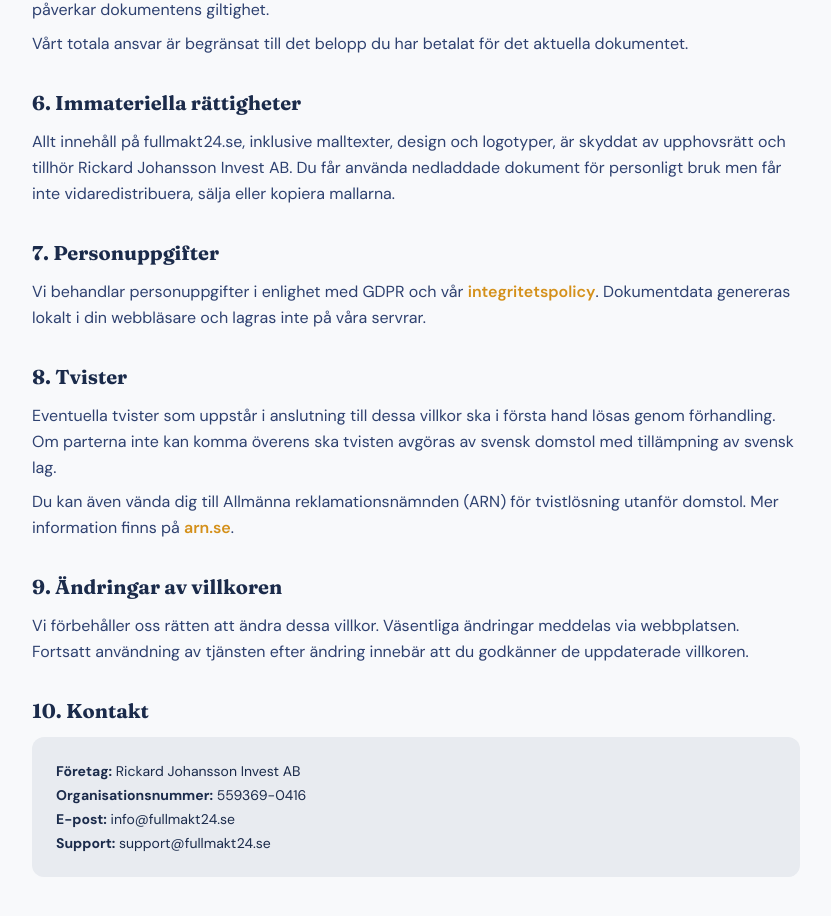
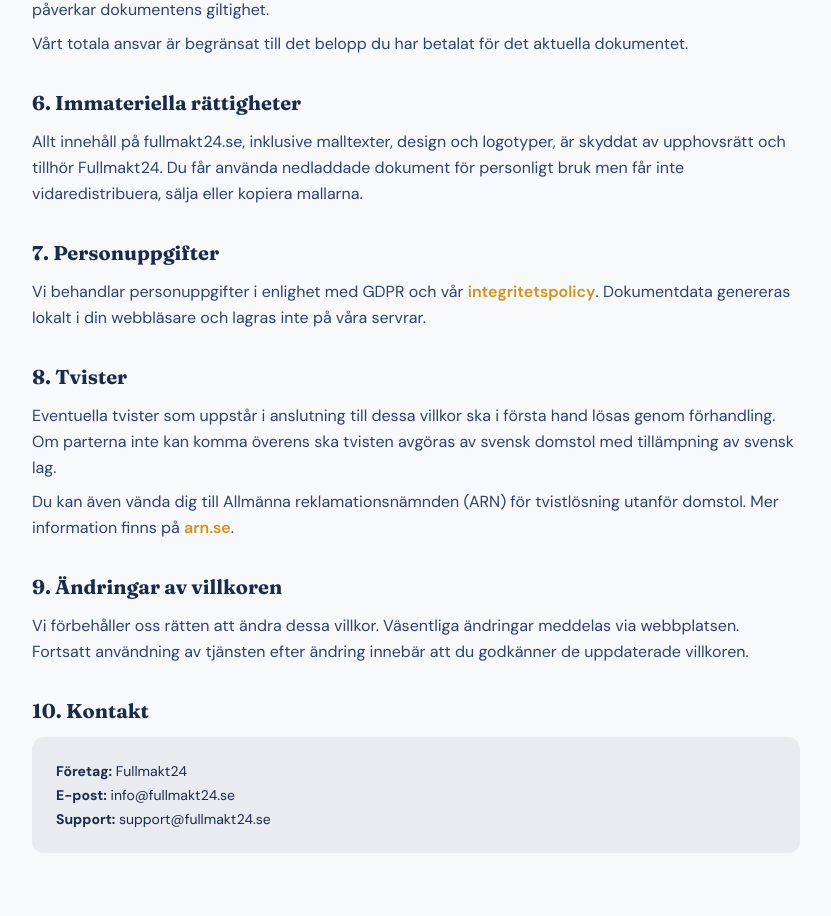
Before and after one commit to rijo01/fullmakt24, a Next.js app: page /villkor in a window 1280 px wide. Shown: the part 1152-2068 px from the top of the page, without its empty margins (224-1055 px from the left). Built offline with nearby package versions, Linux system fonts and the light colour scheme.

Commit message:
Uppdaterat företagsnamn till Fullmakt24

```diff
--- a/app/integritet/page.tsx
+++ b/app/integritet/page.tsx
@@ -16,7 +16,7 @@ export default function IntegritetPage() {
           <section>
             <h2 className="font-heading font-bold text-navy-500 text-xl mb-3">1. Personuppgiftsansvarig</h2>
             <p className="text-navy-400 leading-relaxed">
-              Rickard Johansson Invest AB (org.nr 559369-0416), nedan kallat &quot;vi&quot; eller &quot;Fullmakt24.se&quot;, är personuppgiftsansvarig för behandlingen av dina personuppgifter på fullmakt24.se.
+              Fullmakt24, nedan kallat &quot;vi&quot; eller &quot;Fullmakt24.se&quot;, är personuppgiftsansvarig för behandlingen av dina personuppgifter på fullmakt24.se.
             </p>
             <p className="text-navy-400 leading-relaxed mt-2">Kontakt: info@fullmakt24.se</p>
           </section>
--- a/app/kontakt/page.tsx
+++ b/app/kontakt/page.tsx
@@ -54,9 +54,8 @@ export default function KontaktPage() {
         </div>
 
         <div className="mt-10 bg-navy-50 rounded-xl p-6 text-sm text-navy-500 space-y-1">
-          <p><strong>Företag:</strong> Rickard Johansson Invest AB</p>
-          <p><strong>Organisationsnummer:</strong> 559369-0416</p>
-          <p><strong>E-post:</strong> info@fullmakt24.se</p>
+          <p><strong>Företag:</strong> Fullmakt24</p>
+                    <p><strong>E-post:</strong> info@fullmakt24.se</p>
         </div>
       </div>
     </div>
--- a/app/om/page.tsx
+++ b/app/om/page.tsx
@@ -45,9 +45,8 @@ export default function OmPage() {
 
           <h2 className="font-heading font-bold text-navy-500 text-xl mt-10 mb-4">Företagsinformation</h2>
           <div className="bg-navy-50 rounded-xl p-6 text-sm text-navy-500 space-y-1">
-            <p><strong>Företag:</strong> Rickard Johansson Invest AB</p>
-            <p><strong>Organisationsnummer:</strong> 559369-0416</p>
-            <p><strong>Webbplats:</strong> fullmakt24.se</p>
+            <p><strong>Företag:</strong> Fullmakt24</p>
+                        <p><strong>Webbplats:</strong> fullmakt24.se</p>
             <p><strong>E-post:</strong> info@fullmakt24.se</p>
           </div>
         </div>
--- a/app/villkor/page.tsx
+++ b/app/villkor/page.tsx
@@ -16,7 +16,7 @@ export default function VillkorPage() {
           <section>
             <h2 className="font-heading font-bold text-navy-500 text-xl mb-3">1. Allmänt</h2>
             <p className="text-navy-400 leading-relaxed">
-              Dessa allmänna villkor gäller för alla tjänster som tillhandahålls av Rickard Johansson Invest AB (org.nr 559369-0416) via webbplatsen fullmakt24.se. Genom att använda tjänsten godkänner du dessa villkor.
+              Dessa allmänna villkor gäller för alla tjänster som tillhandahålls av Fullmakt24 via webbplatsen fullmakt24.se. Genom att använda tjänsten godkänner du dessa villkor.
             </p>
           </section>
 
@@ -66,7 +66,7 @@ export default function VillkorPage() {
           <section>
             <h2 className="font-heading font-bold text-navy-500 text-xl mb-3">6. Immateriella rättigheter</h2>
             <p className="text-navy-400 leading-relaxed">
-              Allt innehåll på fullmakt24.se, inklusive malltexter, design och logotyper, är skyddat av upphovsrätt och tillhör Rickard Johansson Invest AB. Du får använda nedladdade dokument för personligt bruk men får inte vidaredistribuera, sälja eller kopiera mallarna.
+              Allt innehåll på fullmakt24.se, inklusive malltexter, design och logotyper, är skyddat av upphovsrätt och tillhör Fullmakt24. Du får använda nedladdade dokument för personligt bruk men får inte vidaredistribuera, sälja eller kopiera mallarna.
             </p>
           </section>
 
@@ -97,9 +97,8 @@ export default function VillkorPage() {
           <section>
             <h2 className="font-heading font-bold text-navy-500 text-xl mb-3">10. Kontakt</h2>
             <div className="bg-navy-50 rounded-xl p-6 text-sm text-navy-500 space-y-1">
-              <p><strong>Företag:</strong> Rickard Johansson Invest AB</p>
-              <p><strong>Organisationsnummer:</strong> 559369-0416</p>
-              <p><strong>E-post:</strong> info@fullmakt24.se</p>
+              <p><strong>Företag:</strong> Fullmakt24</p>
+                            <p><strong>E-post:</strong> info@fullmakt24.se</p>
               <p><strong>Support:</strong> support@fullmakt24.se</p>
             </div>
           </section>
```
